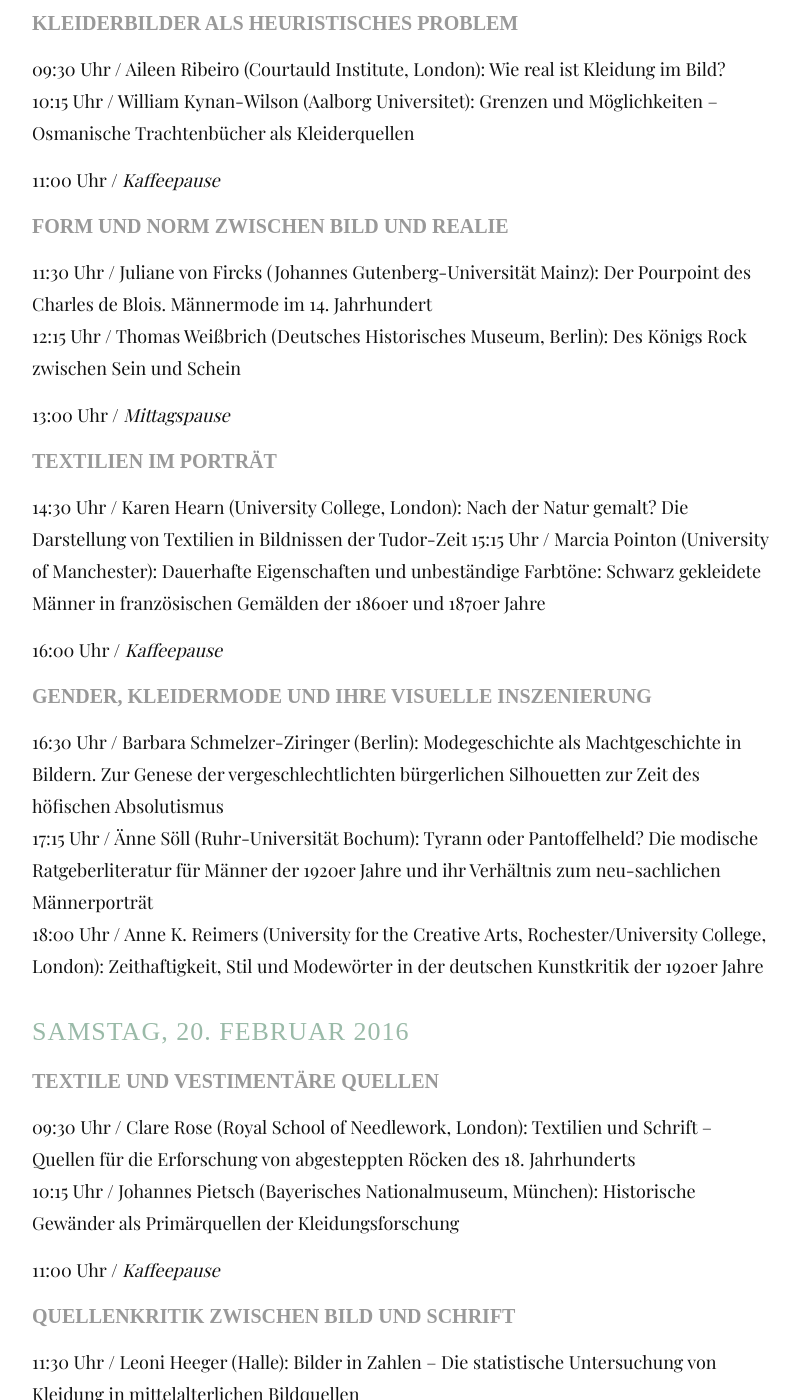
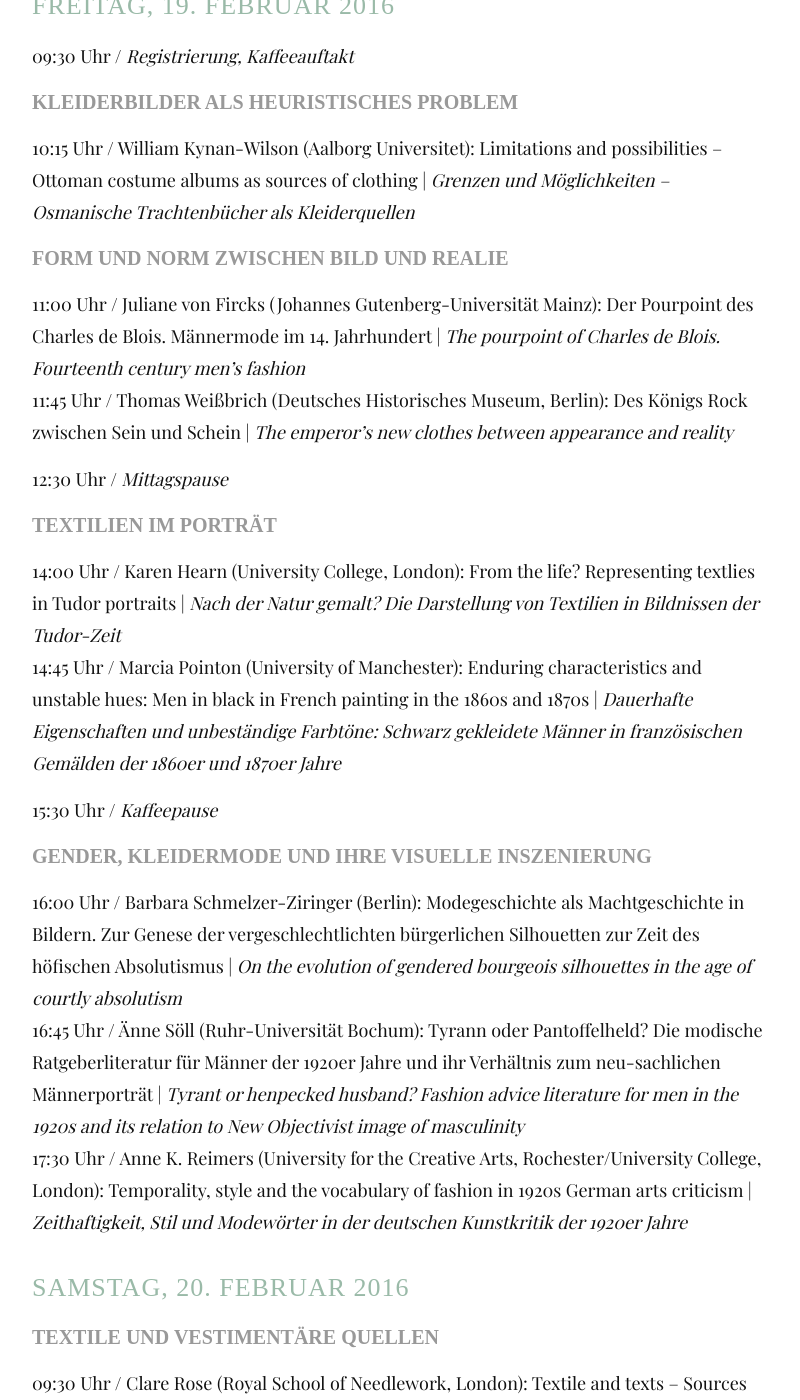
Before and after one commit to hu-bwg/website-zeichen-und-symbole, a Jekyll site: the page built from src/de/02_programme.md, in a window 1280 px wide and 1400 px high, scrolled down 1198 px. Shown: the whole window, without its empty margins (238-1038 px from the left). Built offline with Jekyll 4.4.1, drawn with Linux system fonts in a browser that asks for light colours; nearby versions of some CDN libraries; some web fonts are replaced; some of the changed text lies outside the part shown.

Commit message:
Neues Programm DE

```diff
--- a/src/de/02_programme.md
+++ b/src/de/02_programme.md
@@ -9,68 +9,68 @@ language: de
 ## Bestätigte Sprecher
 Dr. Astrid Ackermann // Dr. Stefanie Freyer // Giulia Galastro M.A. // Wilm Grunwaldt M.A. // Prof. Dr. Karen Hearn // Leoni Heeger M.A. // Janine Jakob M.A. // Dr. Herbert Kopp-Oberstebrink // Dr. William Kynan-Wilson // Dr. Mateusz Kapustka // Dr. Tatjana Petzer // Dr. Johannes Pietsch // Prof. Dr. Marcia Pointon // Anne K. Reimers M.A. // Prof. Dr. Aileen Ribeiro // Dr. Clare Rose // Barbara Schmelzer-Ziringer M.A. // Prof. Dr. Änne Söll // Dr. Martin Treml // Dr. Sara van Dijk //Dr. Juliane von Fircks // Dr. Thomas Weißbrich
 
+
 ## Programm
 
 ### Donnerstag, 18. Februar 2016
 
 #### Keynote
-18:00 Uhr / Horst Bredekamp (Exzellenzcluster »_Image Knowledge Gestaltung_. An Interdisciplinary Laboratory«): Einführung
-18:15 Uhr / N.N.
+18:00 Uhr / Horst Bredekamp (Exzellenzcluster »*Image Knowledge Gestaltung*. An Interdisciplinary Laboratory«): Einführung
+18:15 Uhr / Aileen Ribeiro (Courtauld Institute of Art, London): How real is dress in art? | *Wie real ist Kleidung im Bild?*
 
 ### Freitag, 19. Februar 2016
 
+09:30 Uhr / *Registrierung, Kaffeeauftakt*
+
 #### KleiderBilder als heuristisches Problem
-09:30 Uhr / Aileen Ribeiro (Courtauld Institute, London): Wie real ist Kleidung im Bild?
-10:15 Uhr / William Kynan-Wilson (Aalborg Universitet): Grenzen und Möglichkeiten – Osmanische Trachtenbücher als Kleiderquellen
-
-11:00 Uhr / *Kaffeepause*
+10:15 Uhr / William Kynan-Wilson (Aalborg Universitet): Limitations and possibilities – Ottoman costume albums as sources of clothing | *Grenzen und Möglichkeiten – Osmanische Trachtenbücher als Kleiderquellen*
 
 #### Form und Norm zwischen Bild und Realie
-11:30 Uhr / Juliane von Fircks (Johannes Gutenberg-Universität Mainz): Der Pourpoint des Charles de Blois. Männermode im 14. Jahrhundert
-12:15 Uhr / Thomas Weißbrich (Deutsches Historisches Museum, Berlin): Des Königs Rock zwischen Sein und Schein
+11:00 Uhr / Juliane von Fircks (Johannes Gutenberg-Universität Mainz): Der Pourpoint des Charles de Blois. Männermode im 14. Jahrhundert | *The pourpoint of Charles de Blois. Fourteenth century men's fashion*
+11:45 Uhr / Thomas Weißbrich (Deutsches Historisches Museum, Berlin): Des Königs Rock zwischen Sein und Schein | *The emperor's new clothes between appearance and reality*
 
-13:00 Uhr / *Mittagspause*
+12:30 Uhr / *Mittagspause*
 
 #### Textilien im Porträt
-14:30 Uhr / Karen Hearn (University College, London): Nach der Natur gemalt? Die Darstellung von Textilien in Bildnissen der Tudor-Zeit
-15:15 Uhr / Marcia Pointon (University of Manchester): Dauerhafte Eigenschaften und unbeständige Farbtöne: Schwarz gekleidete Männer in französischen Gemälden der 1860er und 1870er Jahre
+14:00 Uhr / Karen Hearn (University College, London): From the life? Representing textlies in Tudor portraits | *Nach der Natur gemalt? Die Darstellung von Textilien in Bildnissen der Tudor-Zeit*
+14:45 Uhr / Marcia Pointon (University of Manchester): Enduring characteristics and unstable hues: Men in black in French painting in the 1860s and 1870s | *Dauerhafte Eigenschaften und unbeständige Farbtöne: Schwarz gekleidete Männer in französischen Gemälden der 1860er und 1870er Jahre*
 
-16:00 Uhr / *Kaffeepause*
+15:30 Uhr / *Kaffeepause*
 
 #### Gender, Kleidermode und ihre visuelle Inszenierung
-16:30 Uhr / Barbara Schmelzer-Ziringer (Berlin): Modegeschichte als Machtgeschichte in Bildern. Zur Genese der vergeschlechtlichten bürgerlichen Silhouetten zur Zeit des höfischen Absolutismus
-17:15 Uhr / Änne Söll (Ruhr-Universität Bochum): Tyrann oder Pantoffelheld? Die modische Ratgeberliteratur für Männer der 1920er Jahre und ihr Verhältnis zum neu-sachlichen Männerporträt
-18:00 Uhr / Anne K. Reimers (University for the Creative Arts, Rochester/University College, London): Zeithaftigkeit, Stil und Modewörter in der deutschen Kunstkritik der 1920er Jahre
+16:00 Uhr / Barbara Schmelzer-Ziringer (Berlin): Modegeschichte als Machtgeschichte in Bildern. Zur Genese der vergeschlechtlichten bürgerlichen Silhouetten zur Zeit des höfischen Absolutismus | *On the evolution of gendered bourgeois silhouettes in the age of courtly absolutism*
+16:45 Uhr / Änne Söll (Ruhr-Universität Bochum): Tyrann oder Pantoffelheld? Die modische Ratgeberliteratur für Männer der 1920er Jahre und ihr Verhältnis zum neu-sachlichen Männerporträt | *Tyrant or henpecked husband? Fashion advice literature for men in the 1920s and its relation to New Objectivist image of masculinity*
+17:30 Uhr / Anne K. Reimers (University for the Creative Arts, Rochester/University College, London): Temporality, style and the vocabulary of fashion in 1920s German arts criticism | *Zeithaftigkeit, Stil und Modewörter in der deutschen Kunstkritik der 1920er Jahre*
 
 ### Samstag, 20. Februar 2016
 
 #### Textile und vestimentäre Quellen
-09:30 Uhr / Clare Rose (Royal School of Needlework, London): Textilien und Schrift – Quellen für die Erforschung von abgesteppten Röcken des 18. Jahrhunderts
-10:15 Uhr / Johannes Pietsch (Bayerisches Nationalmuseum, München): Historische Gewänder als Primärquellen der Kleidungsforschung
+09:30 Uhr / Clare Rose (Royal School of Needlework, London): Textile and texts – Sources for studying 18th-century quilted petticoats | *Textilien und Schrift – Quellen für die Erforschung von abgesteppten Röcken des 18. Jahrhunderts*
+10:15 Uhr / Johannes Pietsch (Bayerisches Nationalmuseum, München): Historische Gewänder als Primärquellen der Kleidungsforschung | *Historic garments as primary sources for dress research*
 
 11:00 Uhr / *Kaffeepause*
 
 #### Quellenkritik zwischen Bild und Schrift
-11:30 Uhr / Leoni Heeger (Halle): Bilder in Zahlen – Die statistische Untersuchung von Kleidung in mittelalterlichen Bildquellen
-12:15 Uhr / Janine Jakob (Universität Zürich): Edler Putz macht Damen. Mode zwischen Mandat und Alltagspraxis in Basel, Zürich und Luzern 1650–1790
+11:30 Uhr / Leoni Heeger (Halle): Bilder in Zahlen – Die statistische Untersuchung von Kleidung in mittelalterlichen Bildquellen | *Pictures in numbers: The statistical analysis of clothing in medieval visual sources*
+12:15 Uhr / Janine Jakob (Universität Zürich): Edler Putz macht Damen. Mode zwischen Mandat und Alltagspraxis in Basel, Zürich und Luzern 1650–1790 | *The clothes make the lady. Fashion between mandate and everyday practice in Basel, Zurich and Lucerne 1650–1790*
 
 13:00 Uhr / *Mittagspause*
 
 #### KleiderBilder und Kleiderordnungen I
-14:30 Uhr / Giulia Galastro (University of Cambridge): Verbotener Aufputz: Angewandte Luxusgesetze in Genua im 16. Jahrhundert
-15:15 Uhr / Wilm Grunwaldt (Humboldt-Universität zu Berlin): Von der Vorschrift zum Vorbild. Popularisierung policeylicher Kleiderordnungen in moralischen Wochenschriften
+14:30 Uhr / Giulia Galastro (University of Cambridge): Forbidden finery: Sumptuary laws in action in sixteenth-century Genoa | *Verbotener Aufputz: Angewandte Luxusgesetze in Genua im 16. Jahrhundert*
+15:15 Uhr / Wilm Grunwaldt (Humboldt-Universität zu Berlin): Von der Vorschrift zum Vorbild. Popularisierung policeylicher Kleiderordnungen in moralischen Wochenschriften | *From regulations to role models. Popularization of public dress codes in moral weeklies*
 
 16:00 Uhr / *Kaffeepause*
 
 #### KleiderBilder und Kleiderordnungen II
-16:30 Uhr / Astrid Ackermann & Stefanie Freyer (Friedrich-Schiller-Universität Jena & Universität Osnabrück): Fehler im (ständischen) System? Die Uneindeutigkeit vestimentärer Kommunikation
-17:15 Uhr / Tatjana Petzer & Martin Treml (Zentrum für Literatur- und Kulturforschung, Berlin): "Kleiderordnungen": Versuch zu einer Figur kulturwissenschaftlicher Forschung
+16:30 Uhr / Astrid Ackermann & Stefanie Freyer (Friedrich-Schiller-Universität Jena & Universität Osnabrück): Fehler im (ständischen) System? Die Uneindeutigkeit vestimentärer Kommunikation | *Mistakes in the (feudal) system? The ambiguity of vestimentary communication*
+17:15 Uhr / Tatjana Petzer & Martin Treml (Zentrum für Literatur- und Kulturforschung, Berlin): "Kleiderordnungen": Versuch zu einer Figur kulturwissenschaftlicher Forschung | *"Dress Codes": Exploring a figure of cultural studies*
 
 ### Sonntag, 21. Februar 2016
 
 #### Zeichen, Symbole und Bedeutungswandel im Bild
-10:00 Uhr / Sara van Dijk (Rijksmuseum, Amsterdam): Porträt eines Edelsteins. Das Geschmeide der Bianca Maria Sforza in Wort und Bild
-10:45 Uhr / Herbert Kopp-Oberstebrink (Zentrum für Literatur- und Kulturforschung, Berlin): Von der Culotte zum "existenziellen Anzug", vom Hof in die akademische Welt. Stationen in der Karriere der Kniebundhose
-11:30 Uhr / Mateusz Kapustka (Universität Zürich): Kleidung für die Mission
+10:00 Uhr / Sara van Dijk (Rijksmuseum, Amsterdam): Portrait of a jewel. Bianca Maria Sforza's jewellery in word and image | *Porträt eines Edelsteins. Das Geschmeide der Bianca Maria Sforza in Wort und Bild*
+10:45 Uhr / Herbert Kopp-Oberstebrink (Zentrum für Literatur- und Kulturforschung, Berlin): Von der Culotte zum "existenziellen Anzug", vom Hof in die akademische Welt. Stationen in der Karriere der Kniebundhose | *From the culotte to the "existential suit", from the court to academia. Stations in the career of knee-lenght trousers*
+11:30 Uhr / Mateusz Kapustka (Universität Zürich): Clothes for the Mission | *Kleidung für die Mission*
 
 ![Separator](../images/separator.png)
```
